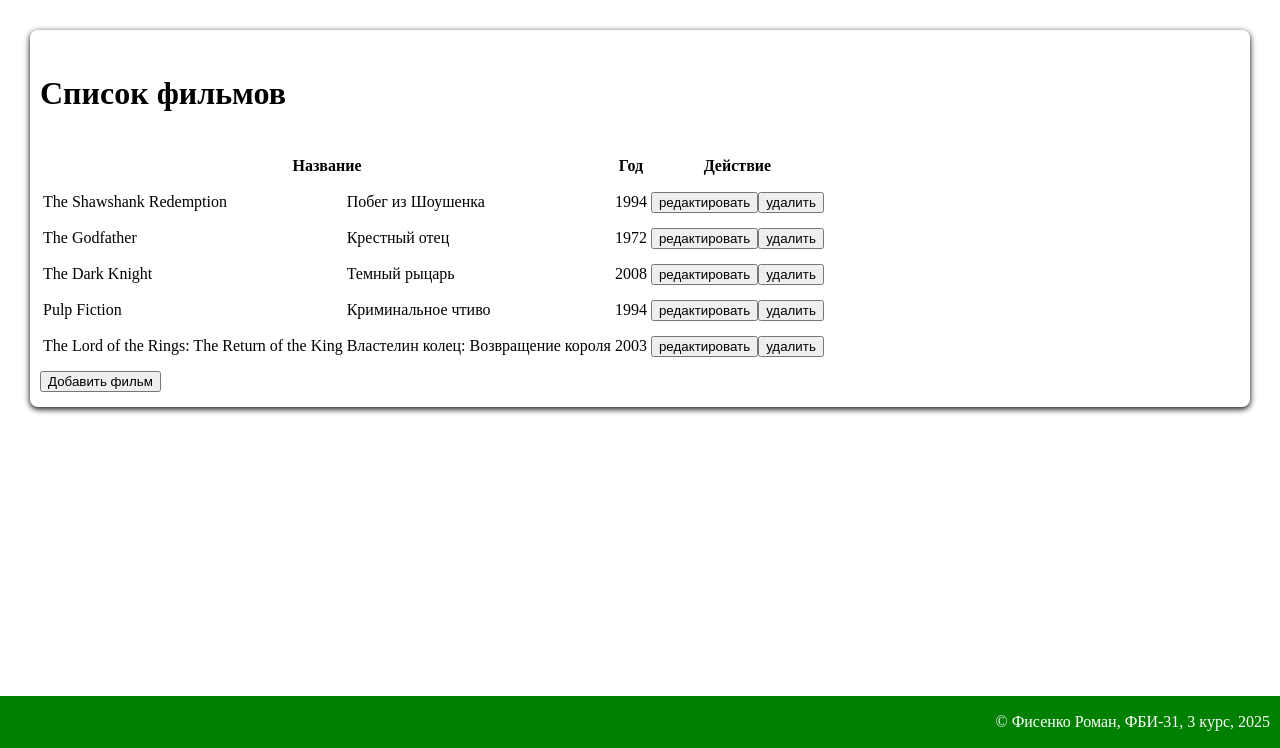
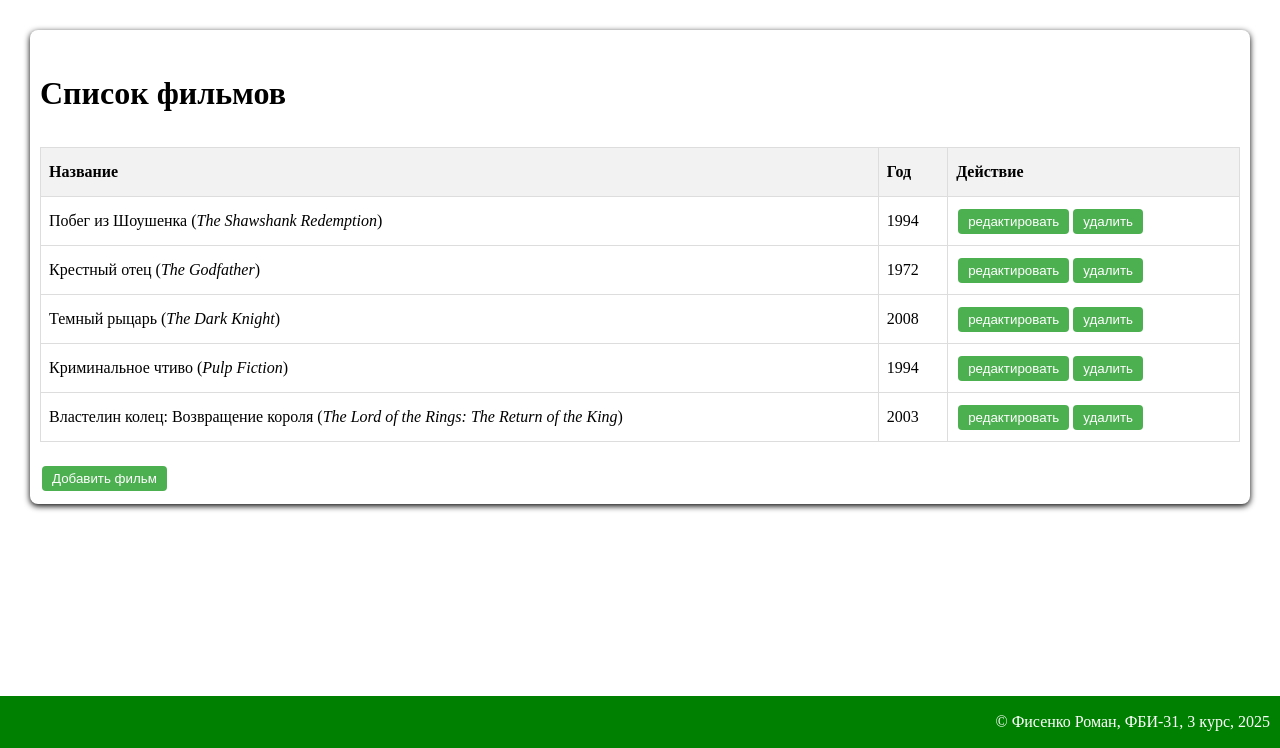
Before and after one commit to Romansen1412/web-back-labs, a Flask app: page /lab7/ in a window 1280 px wide. Shown: the part 52-800 px from the top of the page. Run offline with Flask 3, Linux system fonts and the light colour scheme.

Commit message:
Самостоятельные задания

```diff
--- a/lab7.py
+++ b/lab7.py
@@ -69,6 +69,8 @@ def put_film(id):
         film = request.get_json()
         if film['description'] == '':
             return {'description': 'Заполните описание'}, 400
+        if film['title'] == '' and film['title_ru'] != '':
+            film['title'] = film['title_ru']
         films[id] = film
         return films[id]
     else:
@@ -79,7 +81,8 @@ def add_film():
     film = request.get_json()
     if film['description'] == '':
         return {'description': 'Заполните описание'}, 400
-
+    if film['title'] == '' and film['title_ru'] != '':
+        film['title'] = film['title_ru']
     films.append(film)
     new_id = len(films) - 1
     return films[new_id]
--- a/static/lab7/main.js
+++ b/static/lab7/main.js
@@ -11,12 +11,12 @@ function fillFilmlist() {
                 let tr = document.createElement('tr');
 
                 let tdTitleRus = document.createElement('td');
-                let tdTitle = document.createElement('td');
                 let tdYear = document.createElement('td');
                 let tdAction = document.createElement('td');
 
-                tdTitle.innerText = films[i].title == films[i].title_ru ? '' : films[i].title;
-                tdTitleRus.innerText = films[i].title_ru;
+                let orig = films[i].title != films[i].title_ru ? ` (<i>${films[i].title}</i>)` : '';
+                tdTitleRus.innerHTML = films[i].title_ru + orig;
+
                 tdYear.innerText = films[i].year;
 
                 let editButton = document.createElement('button');
@@ -34,7 +34,6 @@ function fillFilmlist() {
                 tdAction.append(editButton);
                 tdAction.append(delButton);
 
-                tr.append(tdTitle);
                 tr.append(tdTitleRus);
                 tr.append(tdYear);
                 tr.append(tdAction);
--- a/templates/lab7/index.html
+++ b/templates/lab7/index.html
@@ -5,6 +5,31 @@
 {% block script %}
 <script src="{{ url_for('static', filename='lab7/main.js') }}"></script>
 <style>
+.table {
+    width: 100%;
+    border-collapse: collapse;
+    margin-bottom: 20px;
+}
+.table th, .table td {
+    border: 1px solid #ddd;
+    padding: 8px;
+}
+.table th {
+    background-color: #f2f2f2;
+    text-align: left;
+}
+button {
+    margin: 2px;
+    padding: 5px 10px;
+    border: none;
+    background-color: #4CAF50;
+    color: white;
+    cursor: pointer;
+    border-radius: 4px;
+}
+button:hover {
+    background-color: #45a049;
+}
 .modal {
     display: none;
     z-index: 100;
@@ -16,9 +41,16 @@
     margin-left: -200px;
     position: absolute;
     padding: 20px;
+    border-radius: 8px;
 }
 .error-message {
     color: red;
+    margin-top: 5px;
+    font-size: 0.9em;
+}
+label {
+    display: block;
+    margin-bottom: 10px;
 }
 </style>
 {% endblock %}
@@ -28,7 +60,7 @@
     <table class="table">
         <thead>
             <tr>
-                <th colspan="2">Название</th>
+                <th>Название</th>
                 <th>Год</th>
                 <th>Действие</th>
             </tr>
```
